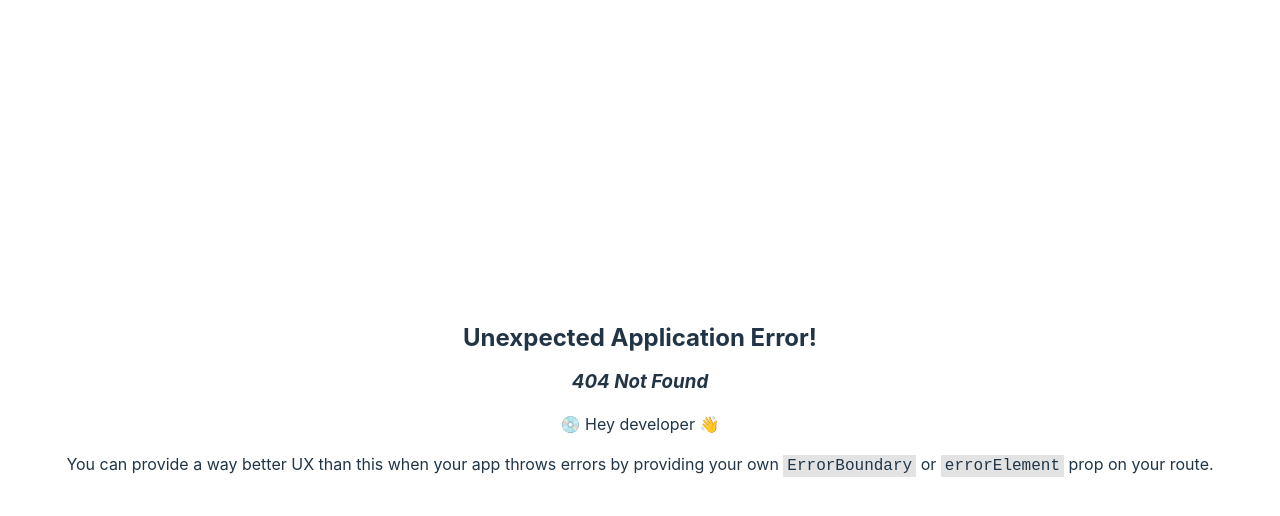
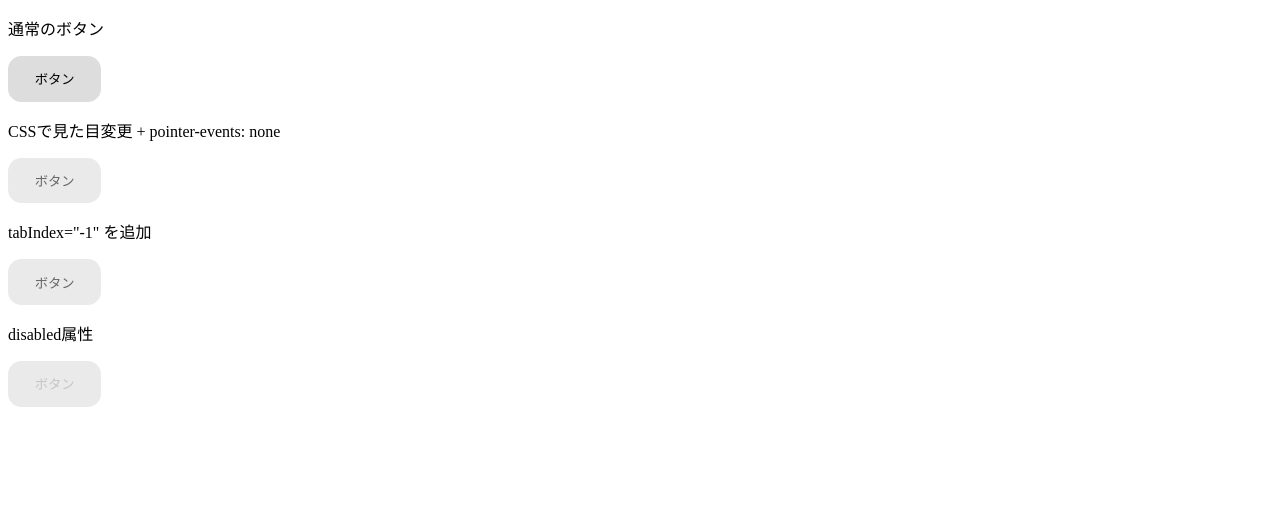
Before and after one commit to KanDai/ui-memo-react, a React (Vite) app: page /disable-button-pattern in a window 1280 px wide. Before the commit this address had no page. Shown: the top 516 px of the page. Built offline with nearby package versions, Linux system fonts and the light colour scheme.

Commit message:
add: Disable button pattern

```diff
--- a/src/App.css
+++ b/src/App.css
@@ -1,4 +1,4 @@
-#root {
+/* #root {
   max-width: 1280px;
   margin: 0 auto;
   padding: 2rem;
@@ -79,4 +79,4 @@
 
 .read-the-docs {
   color: #888;
-}
+} */
--- a/src/App.tsx
+++ b/src/App.tsx
@@ -1,40 +1,20 @@
-import { useState } from "react";
-import reactLogo from "./assets/react.svg";
-import "./App.css";
+import { Link } from 'react-router-dom'
 
 function App() {
-  const [count, setCount] = useState(0);
-
-  return (
-    <div className="App">
-      <div>
-        <a href="https://reactjs.org" target="_blank">
-          <img src={reactLogo} className="logo react" alt="React logo" />
-        </a>
-        <a href="https://vitejs.dev" target="_blank">
-          <img src="/vite.svg" className="logo" alt="Vite logo" />
-        </a>
-      </div>
-      <h1>React + Vite</h1>
-      <h2>On CodeSandbox!</h2>
-      <div className="card">
-        <button onClick={() => setCount((count) => count + 1)}>
-          count is {count}
-        </button>
-        <p>
-          Edit <code>src/App.tsx</code> and save to test HMR.
-        </p>
-
-        <p>
-          Tip: you can use the inspector button next to address bar to click on
-          components in the preview and open the code in the editor!
-        </p>
-      </div>
-      <p className="read-the-docs">
-        Click on the Vite and React logos to learn more
-      </p>
-    </div>
-  );
+    return (
+        <div className="App">
+            <ul>
+                <li>
+                    <Link to="/">Home</Link>
+                </li>
+                <li>
+                    <Link to="/disable-button-pattern">
+                        非活性ボタンのパターン
+                    </Link>
+                </li>
+            </ul>
+        </div>
+    )
 }
 
-export default App;
+export default App
--- /dev/null
+++ b/src/components/Button/index.tsx
@@ -0,0 +1,23 @@
+import clsx from 'clsx'
+import { forwardRef } from 'react'
+import styles from './styles.module.scss'
+
+type Props = {
+    theme?: 'default' | 'primary'
+    status?: 'normal' | 'disabled'
+} & React.ComponentPropsWithoutRef<'button'>
+
+export const Button = forwardRef<HTMLButtonElement, Props>(function Button(
+    { className, theme = 'default', status = 'normal', ...props },
+    ref
+) {
+    return (
+        <button
+            {...props}
+            ref={ref}
+            className={clsx(className, styles.button)}
+            data-status={status}
+            data-theme={theme}
+        />
+    )
+})
--- /dev/null
+++ b/src/components/Button/styles.module.scss
@@ -0,0 +1,19 @@
+.button {
+    display: inline-flex;
+    padding: 1em 2em;
+    border-radius: 1em;
+    cursor: pointer;
+    user-select: none;
+    border: none;
+    background: #ddd;
+}
+
+.button[data-status='disabled'] {
+    opacity: 0.6;
+    pointer-events: none;
+}
+
+.button:disabled {
+    opacity: 0.6;
+    cursor: not-allowed;
+}
--- /dev/null
+++ b/src/pages/DisableButtonPattern.tsx
@@ -0,0 +1,45 @@
+import { Button } from 'src/components/Button'
+
+export const DisableButtonPattern = () => {
+    return (
+        <div>
+            <div>
+                <p>通常のボタン</p>
+                <Button theme="primary" onClick={() => console.log('click')}>
+                    ボタン
+                </Button>
+            </div>
+            <div>
+                <p>CSSで見た目変更 + pointer-events: none</p>
+                <Button
+                    theme="primary"
+                    status="disabled"
+                    onClick={() => console.log('click')}
+                >
+                    ボタン
+                </Button>
+            </div>
+            <div>
+                <p>tabIndex="-1" を追加</p>
+                <Button
+                    theme="primary"
+                    status="disabled"
+                    tabIndex={-1}
+                    onClick={() => console.log('click')}
+                >
+                    ボタン
+                </Button>
+            </div>
+            <div>
+                <p>disabled属性</p>
+                <Button
+                    theme="primary"
+                    disabled
+                    onClick={() => console.log('click')}
+                >
+                    ボタン
+                </Button>
+            </div>
+        </div>
+    )
+}
--- a/src/pages/disable-button.tsx
+++ /dev/null
@@ -1,9 +0,0 @@
-export const DisableButton = () => {
-    return (
-        <div>
-            <button>
-                ボタン
-            </button>
-        </div>
-    )
-}
--- a/vite.config.ts
+++ b/vite.config.ts
@@ -1,7 +1,8 @@
-import { defineConfig } from "vite";
-import react from "@vitejs/plugin-react";
+import { defineConfig } from 'vite'
+import react from '@vitejs/plugin-react'
+import tsconfigPaths from 'vite-tsconfig-paths'
 
 // https://vitejs.dev/config/
 export default defineConfig({
-  plugins: [react()]
-});
+    plugins: [react(), tsconfigPaths()],
+})
```
Also changed, not shown: package.json (+5 -2 lines), src/main.tsx (+10 -23 lines), src/router.tsx (added, +14 -0 lines), tsconfig.json (+4 -9 lines), 1 other file (tests, documents, lock files or other folders).
